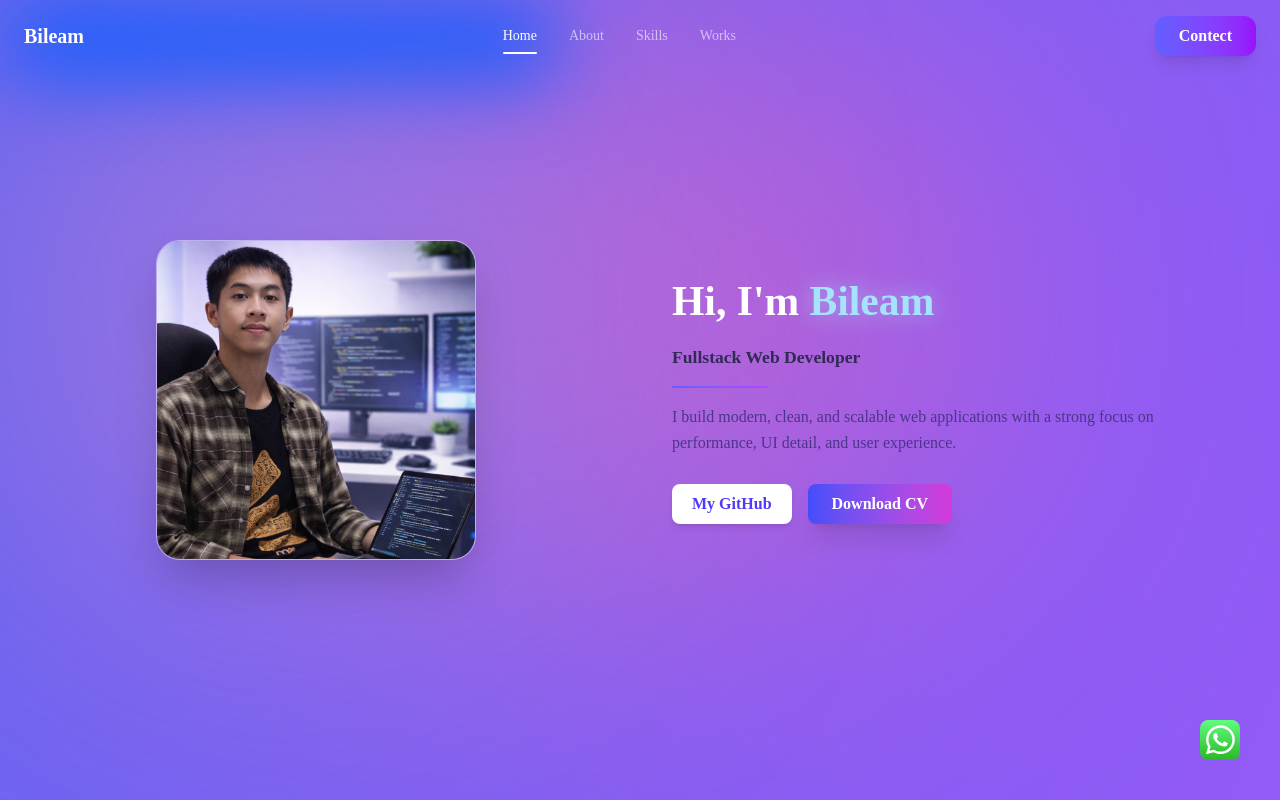
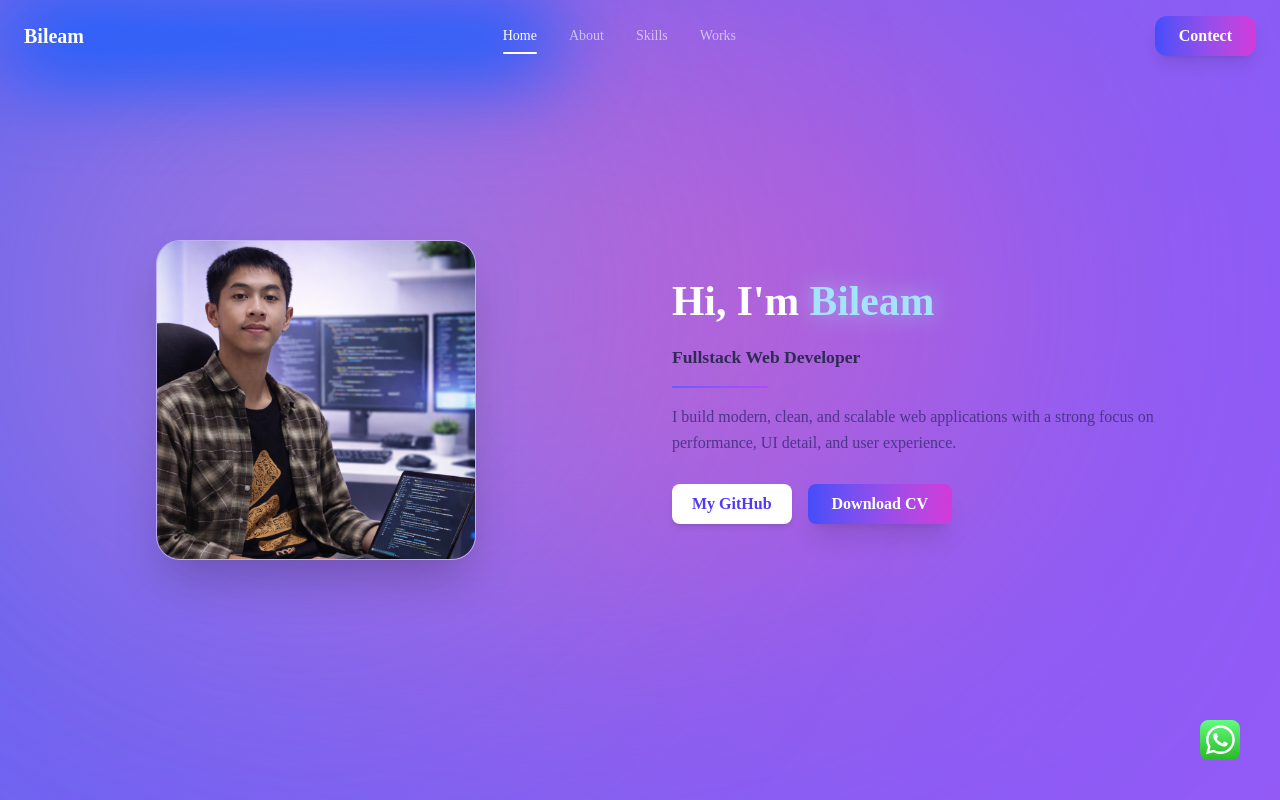
Before and after one commit to bileam/FORTOPOLIO_BILEAM, a React (Vite) app: page / in a window 1280 px wide. Shown: the top 800 px of the page. Built offline with nearby package versions, Linux system fonts and the light colour scheme.

Commit message:
navbar and magneticCart

```diff
--- a/src/Layouts/Navbar.jsx
+++ b/src/Layouts/Navbar.jsx
@@ -89,9 +89,9 @@ const Navbar = () => {
           </button>
           <div>
             <button
-              className="flex items-center gap-2
+              className="flex items-center gap-2 cursor-pointer
                 px-6 py-2 rounded-xl
-                bg-linear-to-r from-indigo-500 to-purple-600
+               bg-linear-to-r from-[#444dfa] to-[#d339da]
                 font-semibold shadow-lg
                 hover:scale-105 transition"
             >
--- a/src/components/MagneticCard.jsx
+++ b/src/components/MagneticCard.jsx
@@ -1,7 +1,7 @@
 import useMagnetic from "../hooks/useMagnetic";
 
 const MagneticCard = ({ children, className }) => {
-  const magnetic = useMagnetic(20);
+  const magnetic = useMagnetic(15);
 
   return (
     <div
```
